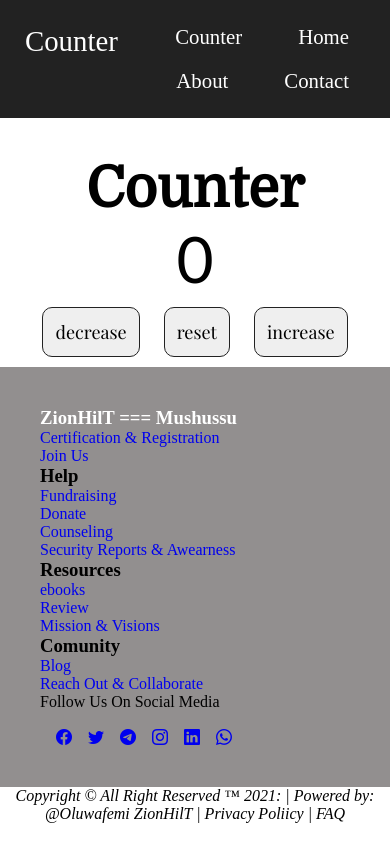
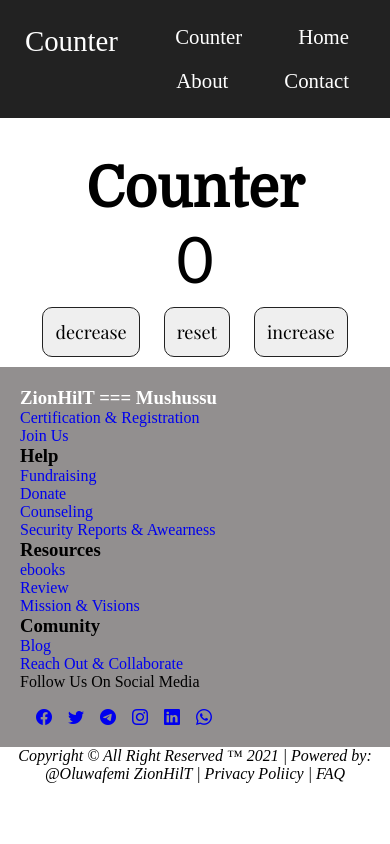
Before and after one commit to Zion44719/Counter-App, a plain HTML site: page index.html in a window 390 px wide. Drawn offline with nearby package versions, Linux system fonts and the light colour scheme.

Commit message:
adjust mobile responsiveness

```diff
--- a/index.html
+++ b/index.html
@@ -96,7 +96,7 @@
             </div>
         </div>
 
-        <p class="copyrht">Copyright &copy; All Right Reserved &trade; 2021: | Powered by: @Oluwafemi ZionHilT | Privacy Poliicy | FAQ</p>
+        <p class="copyrht">Copyright &copy; All Right Reserved &trade; 2021 | Powered by: @Oluwafemi ZionHilT | Privacy Poliicy | FAQ</p>
     </footer>
 
     <script src="effect.js"></script>
--- a/main.css
+++ b/main.css
@@ -212,7 +212,7 @@ nav {
   text-align: center;
 }
 
-@media screen and (min-width: 375px) {
+@media (min-width: 375px) {
   .containerr {
     display: flex;
     padding: 15px;
@@ -227,10 +227,11 @@ nav {
 
   .footer {
     display: block;
+    padding: 20px;
   }
 }
 
-@media screen and (min-width: 768px) {
+@media (min-width: 768px) {
   .containerr {
     display: flex;
     padding: 15px;
```
